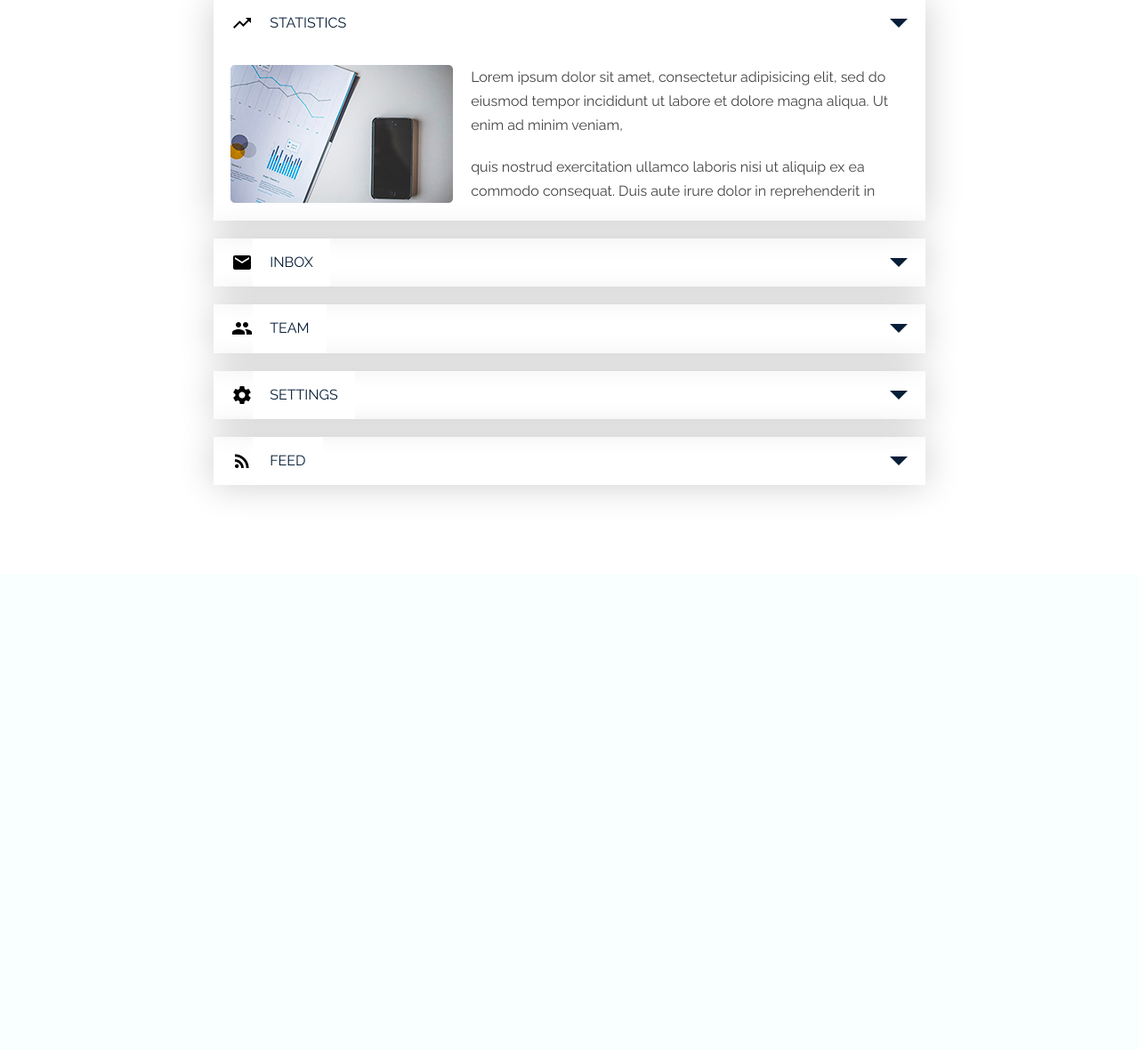
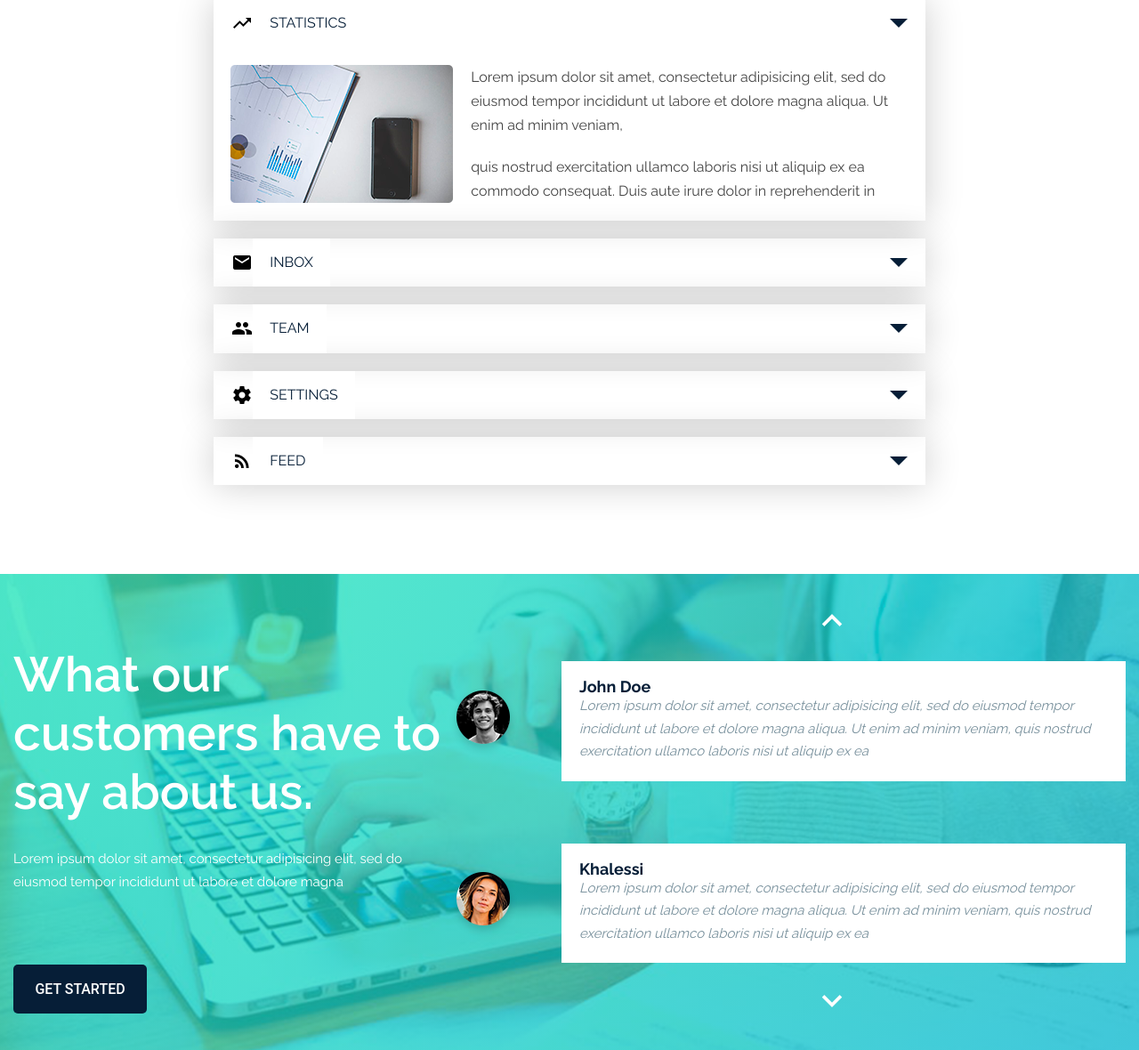
Before and after one commit to AndreyDerkach77/FrontEndRepo, a PHP site: page / in a window 1280 px wide. Shown: the part 1763-2943 px from the top of the page at 89% size. Before the commit the page ends 2321 px from the top, so only its background shows below. Run offline with PHP 8.4, Linux system fonts and the light colour scheme.

Commit message:
ДЗ 6 - добавил ещё один блок

```diff
--- a/Lesson6/css/style.css
+++ b/Lesson6/css/style.css
@@ -405,3 +405,97 @@ h1 {
     margin-left: 736px;
     cursor: pointer;
 }
+.testimonials {
+    background: linear-gradient(-53deg, #00b7d3be 0%, #1ce8b5bd 100%),
+        url("../img/test_bg.png") no-repeat center/cover;
+    padding: 30px 0;
+}
+.testimonials__content {
+    display: flex;
+    justify-content: space-between;
+    width: 100%;
+}
+.testimonials__texts {
+    color: #fff;
+    margin-top: 50px;
+}
+.testimonials__texts h2 {
+    font-size: 55px;
+    font-weight: 600;
+    line-height: 1.2em;
+    max-width: 550px;
+}
+.testimonials__texts p {
+    font-size: 15px;
+    line-height: 1.7em;
+    max-width: 550px;
+    margin-top: 30px;
+}
+.testimonials__btn {
+    font-family: "Roboto", sans-serif;
+    text-transform: uppercase;
+    font-weight: 500;
+    margin-top: 80px;
+    max-width: 150px;
+    width: 100%;
+    min-height: 55px;
+    border-radius: 5px;
+    background-color: #061e37;
+    color: #fff;
+    display: flex;
+    justify-content: center;
+    align-items: center;
+    transition: 0.5s;
+}
+.testimonials__btn:hover {
+    box-shadow: 10px 10px 10px rgba(0, 0, 0, 0.801);
+    background-color: #ffffff;
+    color: #061e37;
+    transition: 0.3s;
+}
+.testimonials__reviews {
+    max-width: 760px;
+    display: flex;
+    flex-direction: column;
+    align-items: center;
+}
+.testimonials__review {
+    display: flex;
+    justify-content: space-between;
+    align-items: center;
+}
+.testimonials__review h6 {
+    font-size: 18px;
+    color: #061e37;
+    font-weight: 700;
+}
+.testimonials__review p {
+    font-size: 15px;
+    color: #78909c;
+    font-style: italic;
+    line-height: 1.7em;
+}
+.testimonials__reviewText {
+    background: #fff;
+    padding: 20px 20px;
+    margin-left: 50px;
+}
+.testimonials__review:not(:last-child) {
+    margin-bottom: 70px;
+}
+.testimonials__arrowUp i {
+    font-size: 45px;
+    color: #fff;
+}
+.testimonials__arrowDown i {
+    font-size: 45px;
+    color: #fff;
+}
+.testimonials__arrowUp {
+    margin-left: 100px;
+    margin-bottom: 20px;
+}
+.testimonials__arrowDown {
+    margin-left: 100px;
+    margin-top: 20px;
+}
--- a/Lesson6/index.html
+++ b/Lesson6/index.html
@@ -335,5 +335,67 @@
                 </ul>
             </div>
         </section>
+        <section class="testimonials">
+            <div class="container">
+                <div class="testimonials__content">
+                    <div class="testimonials__texts">
+                        <h2>What our customers have to say about us.</h2>
+                        <p>
+                            Lorem ipsum dolor sit amet, consectetur adipisicing
+                            elit, sed do eiusmod tempor incididunt ut labore et
+                            dolore magna
+                        </p>
+                        <a href="#" class="testimonials__btn">Get started</a>
+                    </div>
+                    <div class="testimonials__reviews">
+                        <div class="testimonials__arrowUp">
+                            <a href="#"
+                                ><i class="material-icons"
+                                    >keyboard_arrow_up</i
+                                ></a
+                            >
+                        </div>
+                        <div class="testimonials__reviewContent">
+                            <div class="testimonials__review">
+                                <img src="img/avatar1.png" alt="avatar1" />
+
+                                <div class="testimonials__reviewText">
+                                    <h6>John Doe</h6>
+                                    <p>
+                                        Lorem ipsum dolor sit amet, consectetur
+                                        adipisicing elit, sed do eiusmod tempor
+                                        incididunt ut labore et dolore magna
+                                        aliqua. Ut enim ad minim veniam, quis
+                                        nostrud exercitation ullamco laboris
+                                        nisi ut aliquip ex ea
+                                    </p>
+                                </div>
+                            </div>
+                            <div class="testimonials__review">
+                                <img src="img/avatar2.png" alt="avatar2" />
+                                <div class="testimonials__reviewText">
+                                    <h6>Khalessi</h6>
+                                    <p>
+                                        Lorem ipsum dolor sit amet, consectetur
+                                        adipisicing elit, sed do eiusmod tempor
+                                        incididunt ut labore et dolore magna
+                                        aliqua. Ut enim ad minim veniam, quis
+                                        nostrud exercitation ullamco laboris
+                                        nisi ut aliquip ex ea
+                                    </p>
+                                </div>
+                            </div>
+                        </div>
+                        <div class="testimonials__arrowDown">
+                            <a href="#"
+                                ><i class="material-icons"
+                                    >keyboard_arrow_down</i
+                                ></a
+                            >
+                        </div>
+                    </div>
+                </div>
+            </div>
+        </section>
     </body>
 </html>
```
Also changed, not shown: Lesson6/img/avatar1.png (added), Lesson6/img/avatar2.png (added), Lesson6/img/test_bg.png (added).
